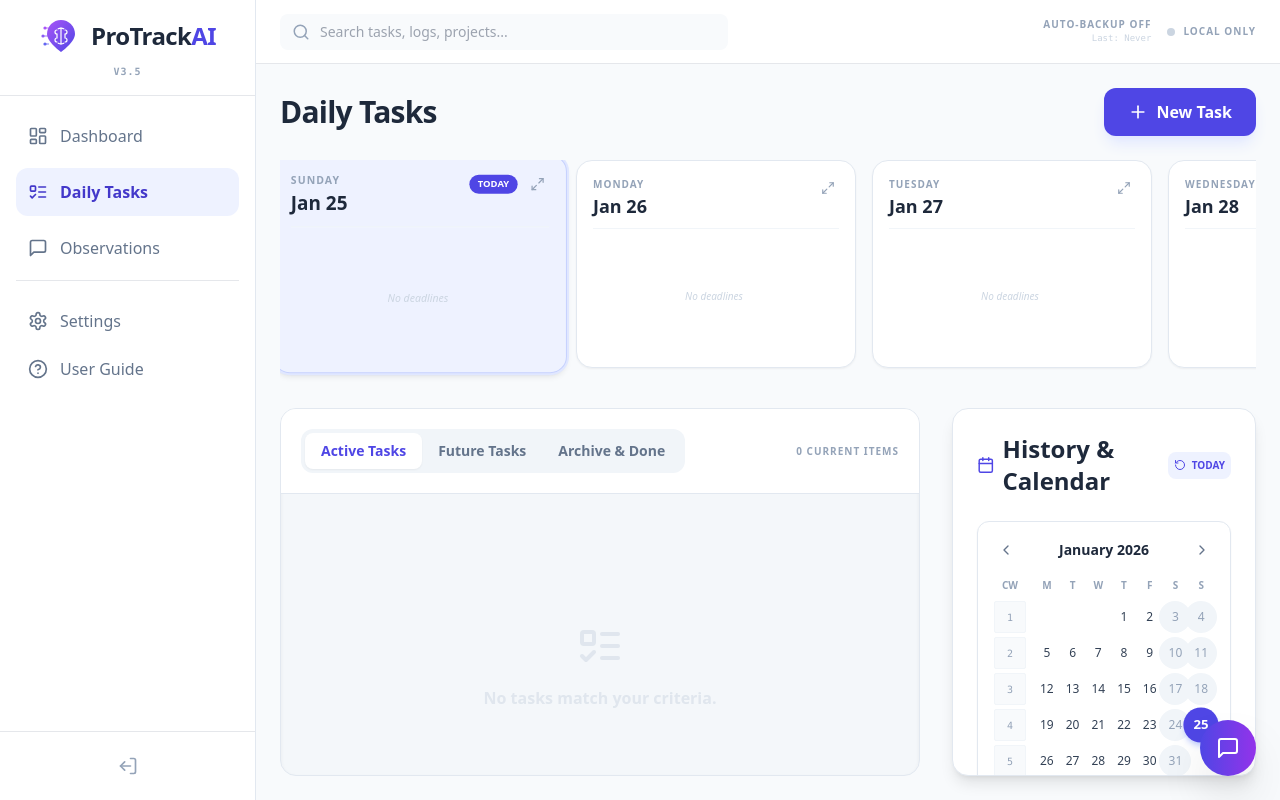
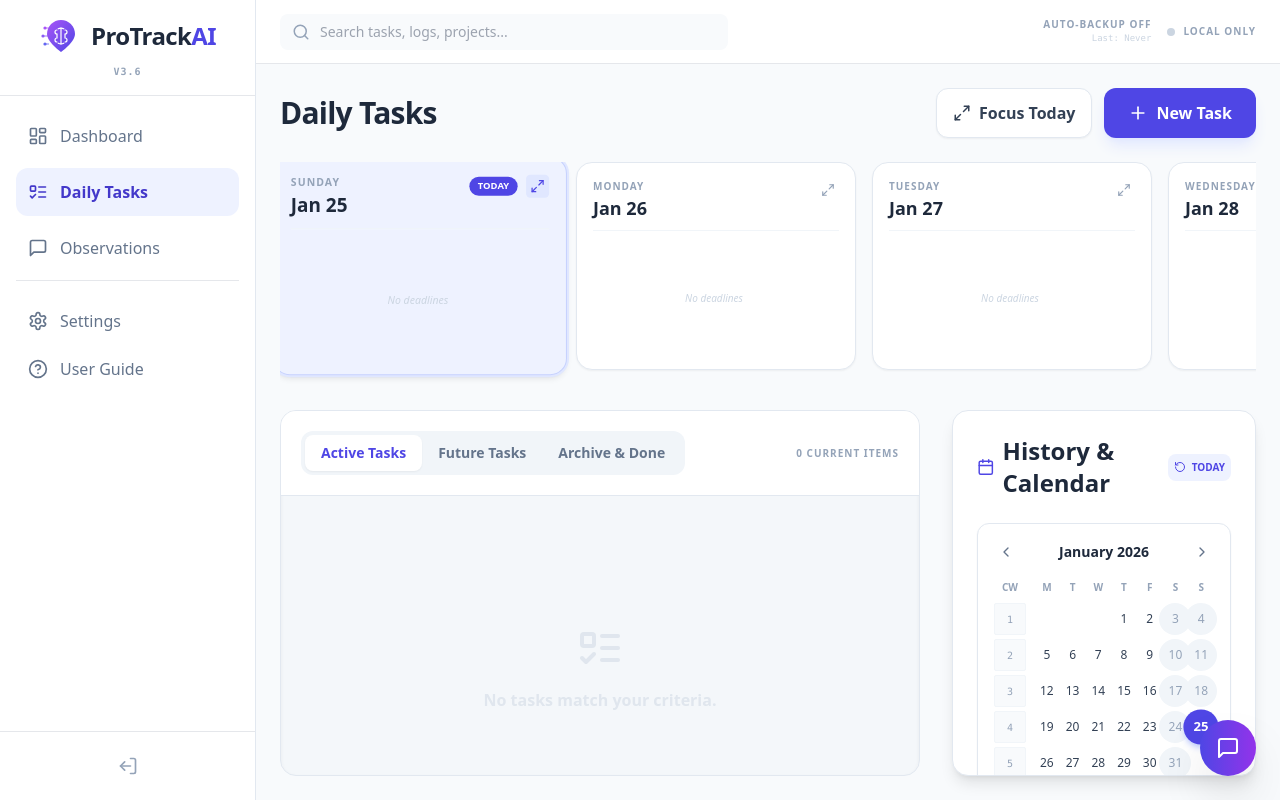
Before and after one commit to ahm1719/Pro_TrackV2, a React (Vite) app: page / in a window 1280 px wide. Both pictures are taken after a click on the button "Daily Tasks". Built offline with nearby package versions, Linux system fonts and the light colour scheme.

Commit message:
Deploy: sync from ProTrack_Dev (main)

```diff
--- a/src/App.tsx
+++ b/src/App.tsx
@@ -57,7 +57,7 @@ import {
   verifyPermission
 } from './services/backupService';
 
-const BUILD_VERSION = "V3.5";
+const BUILD_VERSION = "V3.6";
 
 const DEFAULT_CONFIG: AppConfig = {
   taskStatuses: Object.values(Status),
@@ -846,9 +846,17 @@ const App: React.FC = () => {
           <div className="h-full flex flex-col space-y-6 animate-fade-in">
              <div className="flex justify-between items-center">
                 <h1 className="text-3xl font-bold text-slate-800 tracking-tight">Daily Tasks</h1>
-                <button onClick={() => setShowNewTaskModal(true)} className="flex items-center gap-2 bg-indigo-600 text-white px-6 py-3 rounded-xl hover:bg-indigo-700 transition-all shadow-lg shadow-indigo-100 font-bold">
-                    <Plus size={20} /> New Task
-                </button>
+                <div className="flex gap-3">
+                    <button
+                        onClick={() => setExpandedDay(todayStr)}
+                        className="flex items-center gap-2 bg-white border border-slate-200 text-slate-700 px-4 py-3 rounded-xl hover:border-indigo-300 hover:text-indigo-600 transition-all font-bold shadow-sm"
+                    >
+                        <Maximize2 size={18} /> Focus Today
+                    </button>
+                    <button onClick={() => setShowNewTaskModal(true)} className="flex items-center gap-2 bg-indigo-600 text-white px-6 py-3 rounded-xl hover:bg-indigo-700 transition-all shadow-lg shadow-indigo-100 font-bold">
+                        <Plus size={20} /> New Task
+                    </button>
+                </div>
              </div>
 
              <div className="flex gap-4 overflow-x-auto pb-4 snap-x custom-scrollbar shrink-0 h-56">
@@ -863,7 +871,7 @@ const App: React.FC = () => {
                                 {d === todayStr && <span className="bg-indigo-600 text-white text-[9px] px-2 py-0.5 rounded-full font-bold">TODAY</span>}
                                 <button
                                     onClick={(e) => { e.stopPropagation(); setExpandedDay(d); }}
-                                    className="p-1 hover:bg-slate-100 rounded text-slate-400 hover:text-indigo-600 transition-colors"
+                                    className={`p-1 rounded transition-colors ${d === todayStr ? 'bg-indigo-100 text-indigo-600 hover:bg-indigo-200' : 'hover:bg-slate-100 text-slate-400 hover:text-indigo-600'}`}
                                     title="Expand View"
                                 >
                                     <Maximize2 size={14} />
--- a/src/index.tsx
+++ b/src/index.tsx
@@ -3,7 +3,7 @@ import React from 'react';
 import ReactDOM from 'react-dom/client';
 import App from './App';
 
-console.log("ProTrack AI App Mounting - Build V3.4");
+console.log("ProTrack AI App Mounting - Build V3.6");
 
 const rootElement = document.getElementById('root');
 if (!rootElement) {
```
